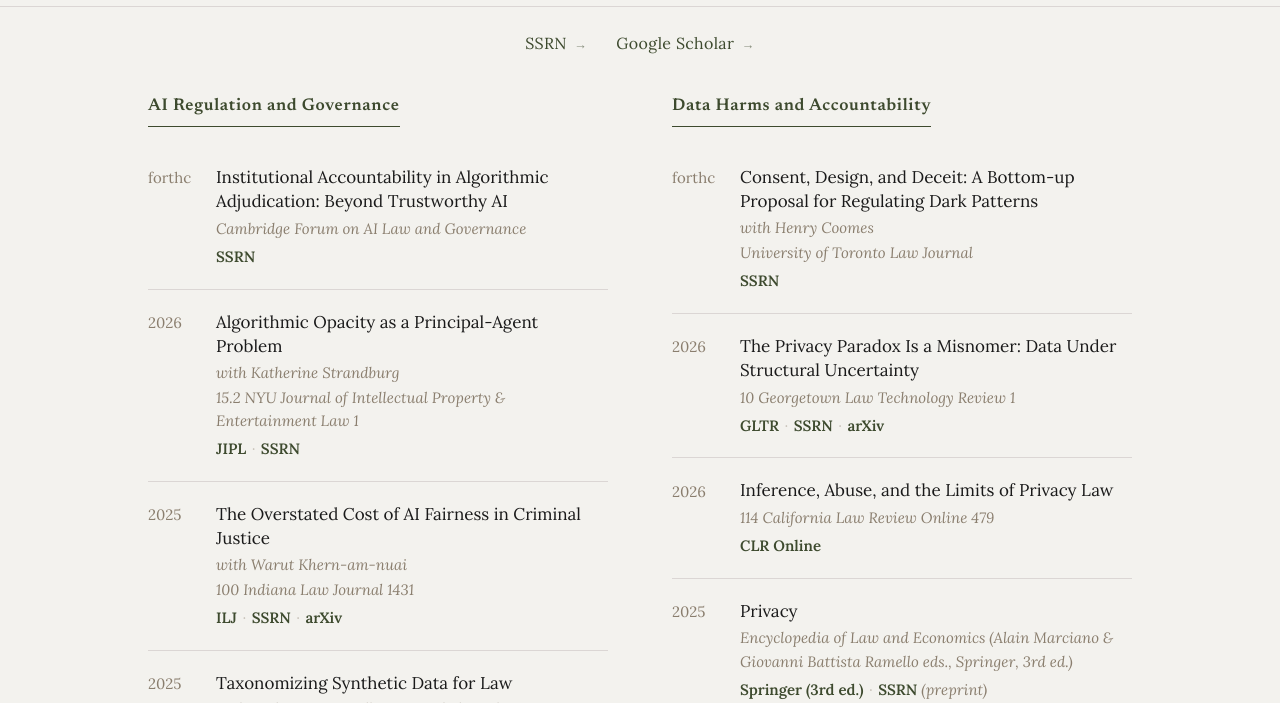
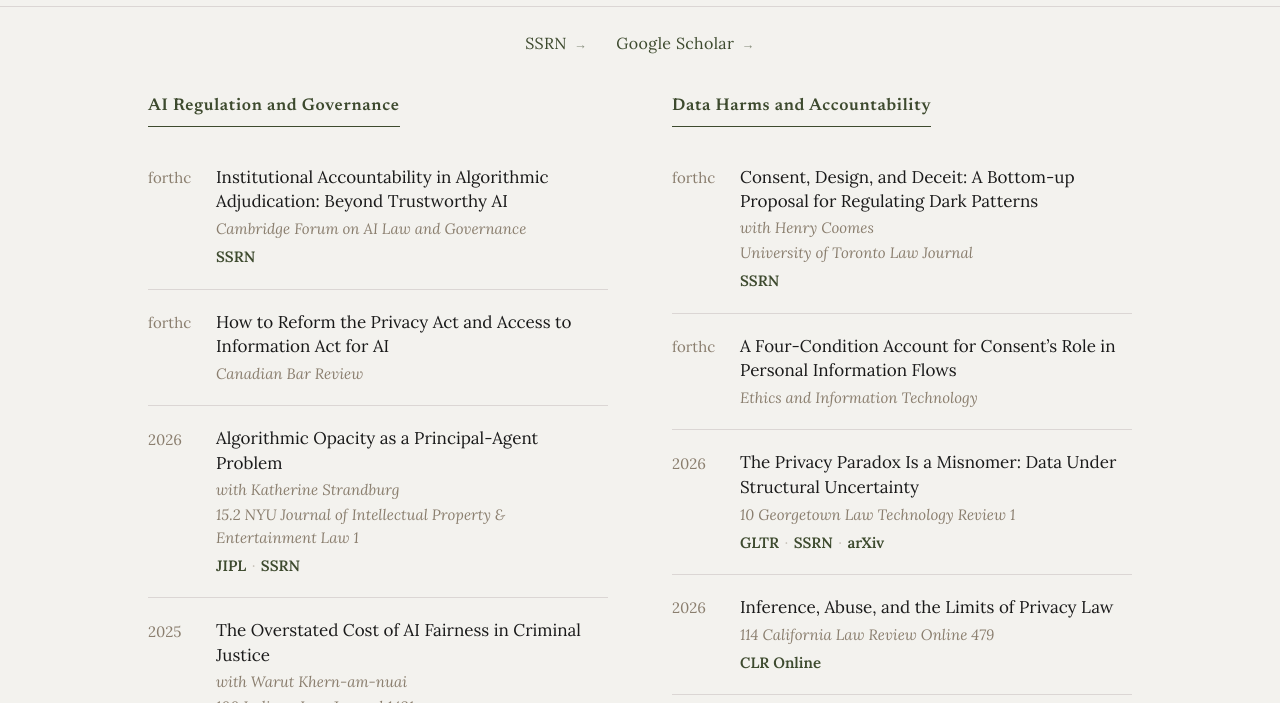
Before and after one commit to ignacio-cofone/ignacio-cofone.github.io, a plain HTML site: page research.html in a window 1280 px wide. Shown: the part 70-773 px from the top of the page. Drawn offline with Linux system fonts and the light colour scheme.

Commit message:
Add two forthcoming papers (EIT, Canadian Bar Review)

```diff
--- a/research.html
+++ b/research.html
@@ -342,6 +342,14 @@
     </div>
   </div>
 
+  <div class="r-entry">
+    <div class="r-year">forthc</div>
+    <div class="r-body">
+      <div class="r-title">How to Reform the Privacy Act and Access to Information Act for AI</div>
+      <div class="r-cite">Canadian Bar Review</div>
+    </div>
+  </div>
+
   <!-- 2026 -->
   <div class="r-entry">
     <div class="r-year">2026</div>
@@ -513,6 +521,14 @@
       <div class="r-authors">with Henry Coomes</div>
       <div class="r-cite">University of Toronto Law Journal</div>
       <div class="r-links"><a href="https://papers.ssrn.com/sol3/papers.cfm?abstract_id=5691823">SSRN</a></div>
+    </div>
+  </div>
+
+  <div class="r-entry">
+    <div class="r-year">forthc</div>
+    <div class="r-body">
+      <div class="r-title">A Four-Condition Account for Consent&rsquo;s Role in Personal Information Flows</div>
+      <div class="r-cite">Ethics and Information Technology</div>
     </div>
   </div>
 
```
